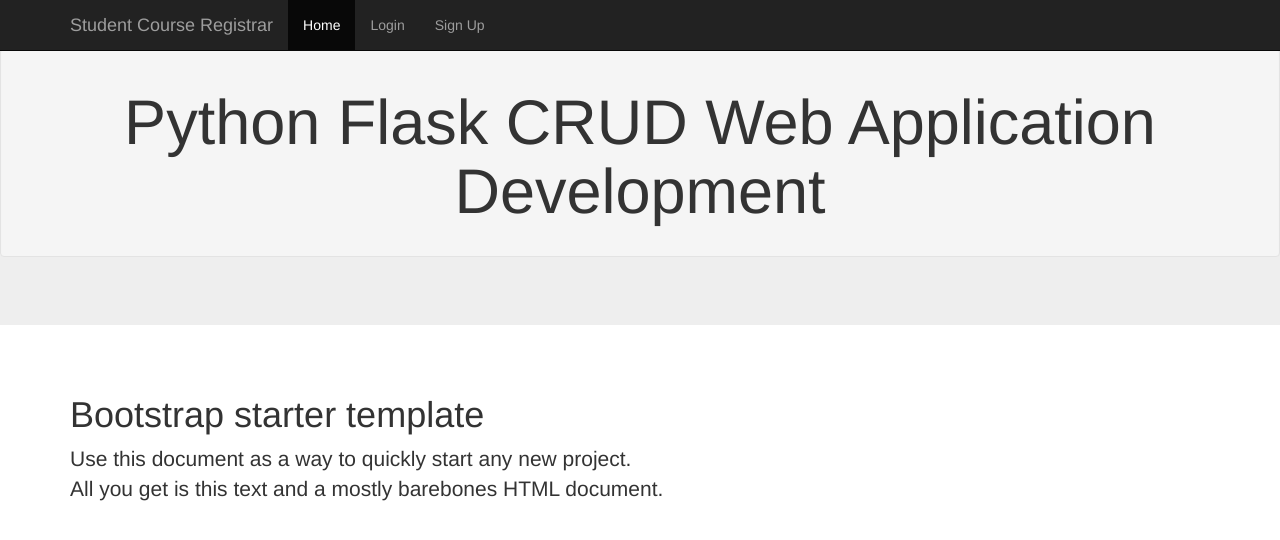
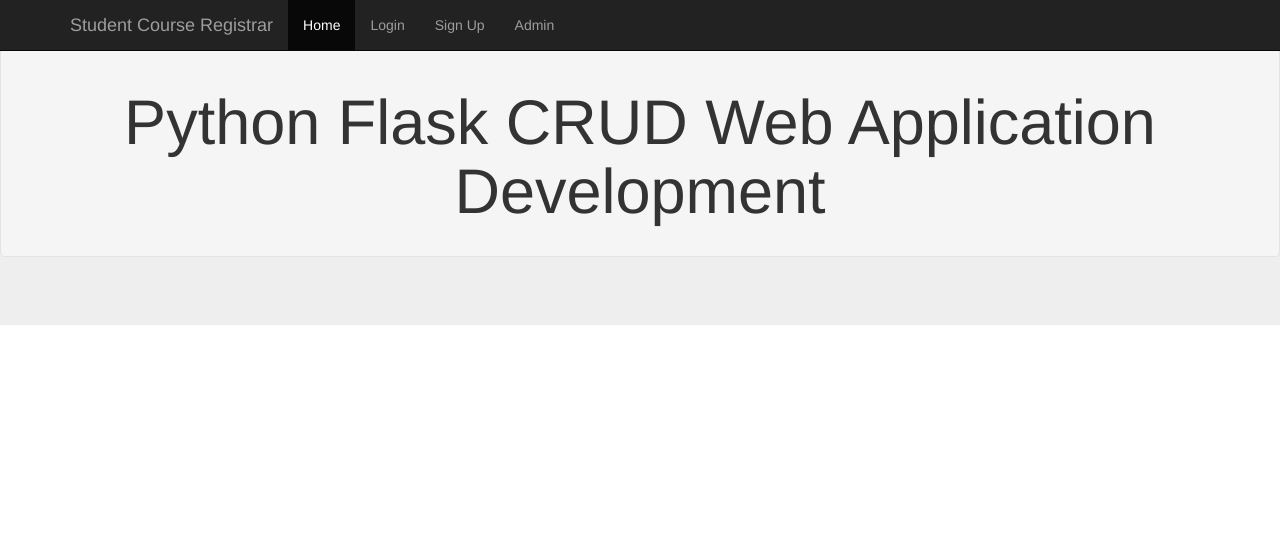
Before and after one commit to S-CW/student-registration-form, a Flask app: page / in a window 1280 px wide. Shown: the top 540 px of the page. Run offline with Flask 2, Linux system fonts and the light colour scheme; some libraries are stand-ins or nearby versions.

Commit message:
Made changes to admin views

```diff
--- a/website/auth.py
+++ b/website/auth.py
@@ -62,3 +62,12 @@
         return redirect(url_for('auth.login'))
 
     return render_template('signup.html', form=form)
+
+
+@bp.route('/admin')
+def admin():
+    return render_template('admin/index.html')
+
+@bp.route('/admin2')
+def admin_access():
+    return render_template('admin/index_access.html')
--- a/website/templates/base.html
+++ b/website/templates/base.html
@@ -34,9 +34,10 @@
         </div>
         <div id="navbar" class="collapse navbar-collapse">
           <ul class="nav navbar-nav">
-            <li class="active"><a href="#">Home</a></li>
+            <li class="active"><a href="/">Home</a></li>
             <li><a href="{{ url_for('auth.login') }}">Login</a></li>
             <li><a href="{{ url_for('auth.sign_up') }}">Sign Up</a></li>
+            <li><a href="{{ url_for('auth.admin') }}">Admin</a></li>
           </ul>
         </div><!--/.nav-collapse -->
       </div>
--- a/website/templates/index.html
+++ b/website/templates/index.html
@@ -5,7 +5,7 @@
 {% endblock %}
 
 {% block title %}
-Demo App
+Home Page
 {% endblock %}
 
 {% block content %}
@@ -13,8 +13,8 @@
 <div class="container">
 
   <br class="starter-template">
-    <h1>Bootstrap starter template</h1>
-    <p class="lead">Use this document as a way to quickly start any new project.<br> All you get is this text and a mostly barebones HTML document.</p>
+    <h1></h1>
+    <p class="lead"></p>
   </div>
 {% endblock %}
 </div><!-- /.container -->
--- a/website/templates/user.html
+++ b/website/templates/user.html
@@ -26,7 +26,8 @@
     </div>
     <div id="navbar" class="collapse navbar-collapse">
       <ul class="nav navbar-nav">
-        <li class="active"><a href="#">Home</a></li>
+        <li class="active"><a href="{{ url_for('view.get_data') }}">Home</a></li>
+        <li><a href="{{ url_for('auth.admin') }}">Admin</a></li>
         <li><a href="{{ url_for('auth.logout') }}">Logout</a></li>
       </ul>
     </div><!--/.nav-collapse -->
```
Also changed, not shown: website/templates/admin/index.html (+15 -1 lines).
